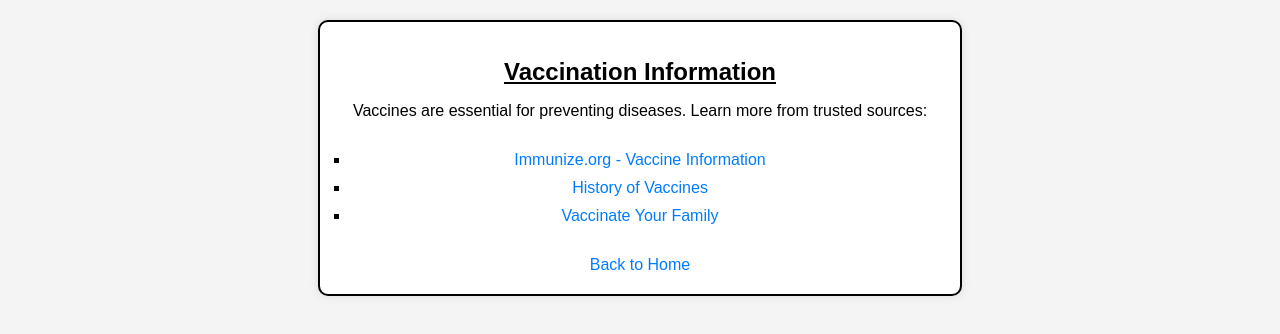
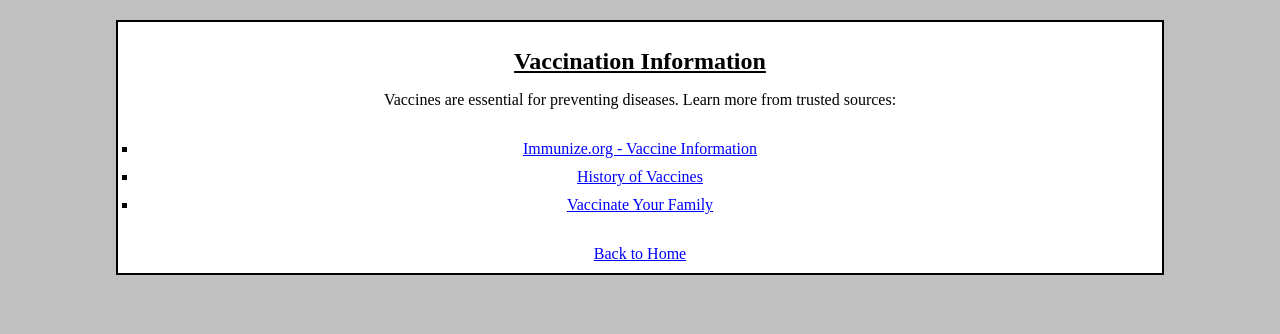
Before and after one commit to giithubuser52/KnowYourRights, a plain HTML site: page vaccines.html in a window 1280 px wide. Drawn offline with Linux system fonts and the light colour scheme.

Commit message:
Update vaccines.html

```diff
--- a/vaccines.html
+++ b/vaccines.html
@@ -6,12 +6,7 @@
     <meta charset="UTF-8">
     <meta name="viewport" content="width=device-width, initial-scale=1.0">
     <title>Vaccination Information</title>
-    <style>
-        body { font-family: Arial, sans-serif; padding: 20px; background: #f4f4f4; }
-        .container { max-width: 600px; margin: auto; padding: 20px; background: white; border-radius: 10px; box-shadow: 0 0 10px rgba(0, 0, 0, 0.1); }
-        a { color: #007bff; text-decoration: none; }
-        a:hover { text-decoration: underline; }
-    </style>
+
 </head>
 <body>
 
```
